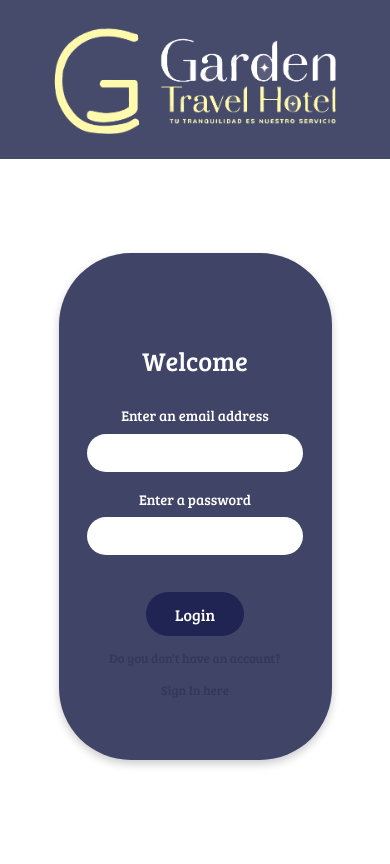
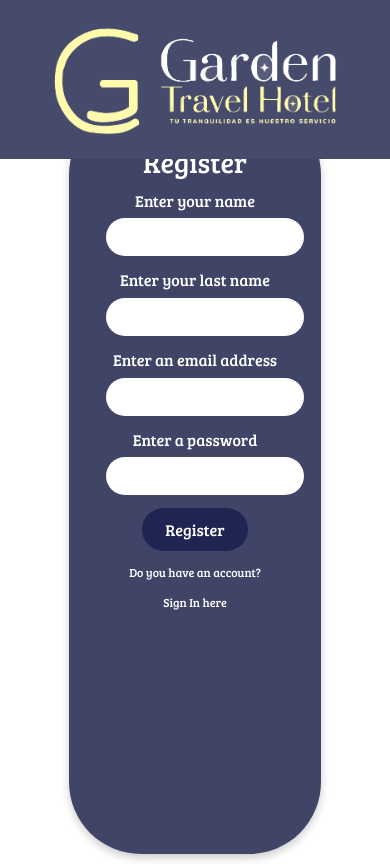
Before and after one commit to kvelasquez-2019504/Garden-Travel-Frontend, a React (Vite) app: page /auth in a window 390 px wide. Both pictures are taken after a click on the element "Sign In here". Built offline with nearby package versions, Linux system fonts and the light colour scheme.

Commit message:
Login y register funcional (José Soto)

```diff
--- /dev/null
+++ b/src/components/Register.jsx
@@ -0,0 +1,147 @@
+import { useState } from "react";
+import { Input } from "../components/Input"
+import { useRegister } from "../shared/hooks";
+import { Logo } from "../components//Logo";
+
+export const Register = ({ switchAuthHandler }) => {
+    const { addUser } = useRegister();
+
+    const [formState, setFormState] = useState({
+        nombre: {
+            value: "",
+            isValid: false,
+            showError: false,
+        },
+        apellido: {
+            value: "",
+            isValid: false,
+            showError: false,
+        },
+        email: {
+            value: "",
+            isValid: false,
+            showError: false,
+        },
+        password: {
+            value: "",
+            isValid: false,
+            showError: false,
+        },
+    });
+
+    const handleInputValueChange = (value, field) => {
+        setFormState((prevState) => ({
+            ...prevState,
+            [field]: {
+                ...prevState[field],
+                value,
+            },
+        }));
+    };
+
+    const handleInputValidationOnBlur = (value, field) => {
+        let isValid = false;
+        switch (field) {
+            case "nombre":
+                isValid = value.length > 0;
+                break;
+            case "apellido":
+                isValid = value.length > 0;
+                break;
+            case "email":
+                isValid = value.length > 0;
+                break;
+            case "password":
+                isValid = value.length > 0;
+                break;
+            default:
+                break;
+        }
+        setFormState((prevState) => ({
+            ...prevState,
+            [field]: {
+                ...prevState[field],
+                isValid,
+                showError: !isValid,
+            },
+        }));
+    };
+
+    const handleRegister = (event) => {
+        event.preventDefault();
+        addUser(
+            formState.nombre.value,
+            formState.apellido.value,
+            formState.email.value,
+            formState.password.value
+        );
+    };
+
+    const isSubmitButtonDisabled =
+        !formState.nombre.isValid ||
+        !formState.apellido.isValid ||
+        !formState.email.isValid ||
+        !formState.password.isValid;
+
+    return (
+        <section className="container-login">
+            <form onSubmit={handleRegister} className="card" id="cardRegister">
+                <h1 className="Title">Register</h1>
+                <div className="divInput">
+                    <Input
+                        field="nombre"
+                        label="Enter your name"
+                        value={formState.nombre.value}
+                        onChangeHandler={handleInputValueChange}
+                        type="text"
+
+                        onBlurHandler={handleInputValidationOnBlur}
+                    />
+                    <Input
+                        field="apellido"
+                        label="Enter your last name"
+                        value={formState.apellido.value}
+                        onChangeHandler={handleInputValueChange}
+                        type="text"
+
+                        onBlurHandler={handleInputValidationOnBlur}
+                    />
+                    <Input
+                        field="email"
+                        label="Enter an email address"
+                        value={formState.email.value}
+                        onChangeHandler={handleInputValueChange}
+                        type="text"
+
+                        onBlurHandler={handleInputValidationOnBlur}
+                    />
+                    <Input
+                        field="password"
+                        label="Enter a password"
+                        value={formState.password.value}
+                        onChangeHandler={handleInputValueChange}
+                        type="password"
+
+                        onBlurHandler={handleInputValidationOnBlur}
+                    />
+
+                    <button type="submit" disabled={isSubmitButtonDisabled}  className="button-login" id="btn-Register">
+                        Register
+                    </button>
+                    <span onClick={switchAuthHandler} className="switch-Register">
+                        <p>
+                            Do you have an account?
+                        </p>
+                        <p className="signIn">
+                            Sign In here
+                        </p>
+                    </span>
+
+                </div>
+            </form>
+            <div>
+                <Logo />
+            </div>
+        </section>
+    );
+};
--- a/src/pages/auth/AuthPage.jsx
+++ b/src/pages/auth/AuthPage.jsx
@@ -1,5 +1,6 @@
 import { useState } from "react";
 import { Login } from "../../components/Login";
+import { Register } from "../../components/Register";
 import './authPage.css';
 
 export const AuthPage = () => {
@@ -10,6 +11,12 @@ export const AuthPage = () => {
     };
 
     return (
-        <Login switchAuthHandler={handleAuthPageToggle} />
+        <div>
+            {isLogin ? (
+                <Login switchAuthHandler={handleAuthPageToggle} />
+            ) : (
+                <Register switchAuthHandler={handleAuthPageToggle} />
+            )}
+        </div>
     );
 }
--- a/src/pages/auth/authPage.css
+++ b/src/pages/auth/authPage.css
@@ -120,63 +120,100 @@
     cursor: pointer;
 }
 
+.switch-Register p{
+    color: #fff;
+}
+/* Register  */
 
-@media screen and (max-width: 700px) {
+#cardRegister{
+    height: 92%;
+}
 
+#btn-Register{
+    width: 60%;
+    height: 10%;
+}
+
+.Title{
+    margin-bottom: 6px;
+}
+
+.regiter-container {
+    display: flex;
+    flex-direction: column;
+    justify-content: space-around;
+    align-items: center;
+    height: 100vh;
+    background-color: #fff;
+}
+
+@media (max-width: 1024px) {
     .container-login {
-        flex-direction: column-reverse;
+        flex-direction: column;
+        justify-content: center;
+        align-items: center;
+        padding: 20px;
     }
 
     .img-right {
-        display: table-column;
+        display: flex;
         width: 100%;
         height: auto;
     }
 
-    .card{
-        width: 70%;
-        height: 60%;
-        display: flexbox;
-        justify-content: center;
+    .card {
+        width: 50%;
+        height: auto;
+        padding: 20px;
+        margin-top: 25%;
     }
 
-    .card h1{
-        font-size: 165%;
-        /* margin-top: 15%; */
+    .container-login input,
+    .button-login {
+        width: 90%;
+    }
+}
+
+@media (max-width: 540px) {
+    .container-login {
+        flex-direction: column;
+        justify-content: center;
+        align-items: center;
+        padding: 10px;
     }
 
-    .container-lblInput-lbl{
-        font-size: 90%;
+    .img-right {
+        display: flex;
+        width: 100%;
+        height: auto;
     }
 
-    .button-login{
-        width: 45%;
-        height: 15%;
-        font-size: 100%;
-        margin-top: 10%;
+    .card {
+        width: 60%;
+        height: auto;
+        padding: 15px;
+    }
+
+    .card h1 {
+        font-size: 28px;
+    }
+
+    .container-login input,
+    .button-login {
+        width: 100%;
+    }
+
+    .container-lblInput-lbl {
+        font-size: 16px;
+    }
+
+    .button-login {
+        height: auto;
+        padding: 10px;
+        font-size: 16px;
+    }
+
+    .switch-Register {
+        font-size: 12px;
     }
 }
-@media screen and (max-width: 200px) {
-    .card{
-        margin-top: 25%;
-        height: 62%;
-    }
-
-    .card h1{
-        font-size: 350%;
-        /* margin-top: -5%; */
-    }
-
-    .container-lblInput-lbl{
-        font-size: 180%;
-    }
-
-    .button-login{
-        font-size: 180%;
-        margin-top: 3%;
-    }
-
-    .switch-Register{
-        font-size: 95%;
-    }
-}
--- a/src/services/api.jsx
+++ b/src/services/api.jsx
@@ -52,3 +52,14 @@ export const addHotel = async (data) => {
         }
     }
 };
+
+export const register = async (data) => {
+    try {
+        return await apiClient.post('/usuario/crearUsuario', data);
+    } catch (e) {
+        return{
+            error: true,
+            e
+        }
+    }
+};
--- a/src/shared/hooks/index.js
+++ b/src/shared/hooks/index.js
@@ -1,3 +1,4 @@
 export { useLogin } from "./useLogin";
 export { useGetHoteles } from "./useGetHoteles";
 export { useAddHotel } from "./useAddHotel";
+export { useRegister } from "./useRegister";
--- /dev/null
+++ b/src/shared/hooks/useRegister.jsx
@@ -0,0 +1,30 @@
+import { useState } from 'react';
+import { register } from '../../services/api';
+import toast from 'react-hot-toast';
+import { useNavigate } from 'react-router-dom';
+
+export const useRegister = () => {
+    const [usuario, setUsuario] = useState([]);
+
+    const addUser = async (nombre, apellido, email, password) => {
+        const response = await register({
+            nombre,
+            apellido,
+            email,
+            password,
+        });
+
+        if (response.error) {
+            toast.error('Error trying to add user or user data is null');
+        } else {
+            setUsuario([...usuario, response.data]);
+            toast.success('User added successfully');
+        }
+
+        return response.data;
+    };
+
+    return {
+        addUser,
+    };
+};
```
